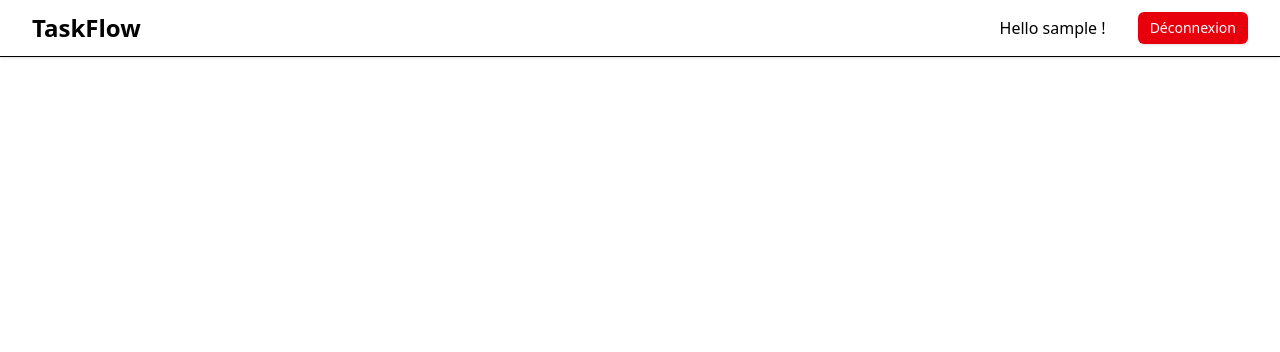
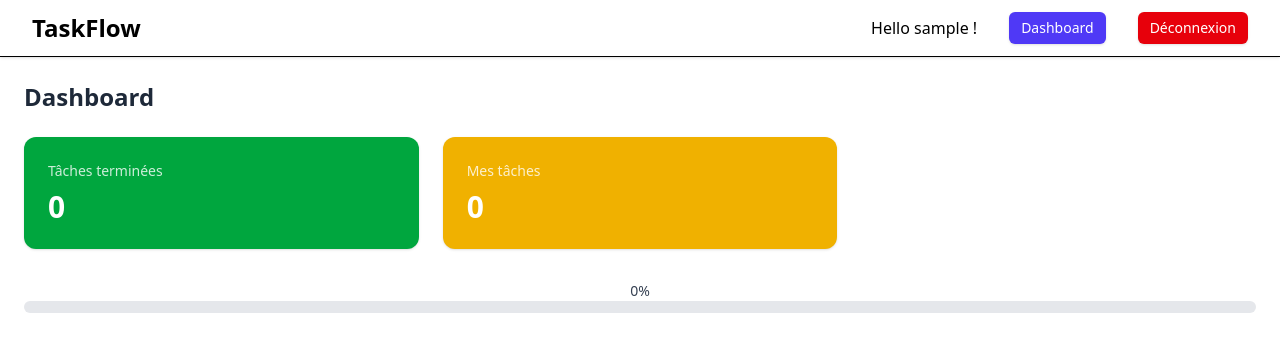
Before and after one commit to Louisrca/angular-task-manager, an Angular app in the folder web/: page /dashboard in a window 1280 px wide. Before the commit this address led to /. Shown: the top 352 px of the page. Built offline with nearby package versions, Linux system fonts and the light colour scheme; no server answers; sample sign-in values are in the browser's storage.

Commit message:
part-3: Dashboard Analytics

```diff
--- /dev/null
+++ b/web/src/app/features/dashboard/dashboard.html
@@ -0,0 +1,44 @@
+<div class="p-6">
+  <h1 class="mb-6 text-2xl font-bold text-gray-800">Dashboard</h1>
+
+  <div class="grid grid-cols-1 gap-6 sm:grid-cols-2 lg:grid-cols-3">
+
+    @if (isAdmin()) {
+    <div class="rounded-xl bg-blue-600 p-6 text-white shadow">
+      <p class="text-sm opacity-80">Total des tâches</p>
+      <p class="mt-2 text-3xl font-extrabold">
+        {{ totalTasks() }}
+      </p>
+    </div>
+    }
+
+    <div class="rounded-xl bg-green-600 p-6 text-white shadow">
+      <p class="text-sm opacity-80">Tâches terminées</p>
+      <p class="mt-2 text-3xl font-extrabold">
+        {{ doneTasks() }}
+      </p>
+    </div>
+
+    <div class="rounded-xl bg-yellow-500 p-6 text-white shadow">
+      <p class="text-sm opacity-80">Mes tâches</p>
+      <p class="mt-2 text-3xl font-extrabold">
+        {{ myTasks() }}
+      </p>
+    </div>
+
+  </div><br>
+
+  <div class="w-full">
+    <div class="mt-2 text-center text-sm font-medium text-gray-700">
+      {{ completionPercent() }}%
+    </div>
+
+    <div class="h-3 w-full rounded-full bg-gray-200 overflow-hidden">
+      <div class="h-full rounded-full bg-sky-600 transition-all duration-500 ease-out"
+        [style.width.%]="completionPercent()"></div>
+    </div>
+
+  </div>
+
+
+</div>
--- /dev/null
+++ b/web/src/app/features/dashboard/dashboard.ts
@@ -0,0 +1,77 @@
+import {
+  Component,
+  DestroyRef,
+  inject,
+  OnInit,
+  signal,
+  computed,
+} from '@angular/core';
+import { TaskService } from '../task/services/taskService';
+import { AuthService } from '../../core/auth/services/auth-service';
+import { Tasks, Status } from '../task/interfaces/tasks';
+import { takeUntilDestroyed } from '@angular/core/rxjs-interop';
+import { CommonModule } from '@angular/common';
+import { Router } from '@angular/router';
+
+@Component({
+  selector: 'app-dashboard',
+  standalone: true,
+  templateUrl: './dashboard.html',
+  imports: [CommonModule],
+  styleUrl: './dashboard.css',
+})
+export class Dashboard implements OnInit {
+  private taskService = inject(TaskService);
+  public authService = inject(AuthService);
+  private destroyRef = inject(DestroyRef);
+  private router = inject(Router);
+
+  tasks = signal<Tasks[]>([]);
+
+  ngOnInit() {
+    this.loadTasks();
+  }
+
+
+
+  loadTasks() {
+    this.taskService
+      .getAllTask()
+      .pipe(takeUntilDestroyed(this.destroyRef))
+      .subscribe({
+        next: tasks => this.tasks.set(tasks),
+        error: () => console.error('Erreur chargement dashboard'),
+      });
+  }
+
+
+  totalTasks = computed(() => this.tasks().length);
+
+  doneTasks = computed(() =>
+    this.tasks().filter(t => t.status === Status.DONE).length
+  );
+
+  myTasks = computed(() => {
+    const user = this.authService.currentUser();
+    if (!user?.username) return 0;
+
+    return this.tasks().filter(
+      task => task.user?.username === user.username
+    ).length;
+  });
+
+
+  isAdmin = computed(
+    () => this.authService.currentUser()?.role === 'ADMIN'
+  );
+
+  completionPercent = computed(() => {
+    const tasks = this.tasks();
+    if (tasks.length === 0) return 0;
+
+    const done = tasks.filter(t => t.status === Status.DONE).length;
+    return Math.round((done / tasks.length) * 100);
+  });
+
+
+}
--- a/web/src/app/features/users/admin-page/admin-page.html
+++ b/web/src/app/features/users/admin-page/admin-page.html
@@ -18,8 +18,7 @@
 
             <tbody>
                 @for (user of users(); track user.id) {
-                <tr [style.display]="hiddenUserId() === user.id ? 'none' : ''"
-                    class="border-b last:border-b-0 hover:bg-slate-50 transition-colors">
+                <tr class="border-b last:border-b-0 hover:bg-slate-50 transition-colors">
 
                     <td class="px-6 py-4 font-medium text-slate-900">
                         {{ user.username }}
--- a/web/src/app/features/users/admin-page/admin-page.ts
+++ b/web/src/app/features/users/admin-page/admin-page.ts
@@ -17,9 +17,7 @@ export class AdminPage {
   private tasksService = inject(TaskService);
 
   users = this.usersService.users;
-  deletedUsers = this.usersService.deletedUsers;
   tasks: WritableSignal<Tasks[]> = signal<Tasks[]>([]);
-  hiddenUserId = signal<number | null>(null);
   message = signal<string | null>(null);
 
   currentUser: User | null = this.authService.currentUser()
@@ -46,6 +44,12 @@ export class AdminPage {
 
   deleteUser(user: User) {
     this.usersService.deleteUser(user);
+    if (confirm(`Etes-vous sûr de vouloir supprimer ${user.username} ?`)) {
+      this.message.set(`${user.username} banni avec succès`);
+      setTimeout(()=>{
+        this.message.set(null)
+      }, 3000)
+    }
   }
   isCurrentUser(username: string): boolean {
     return username !== this.currentUser?.username ;
--- a/web/src/app/shared/header/header.html
+++ b/web/src/app/shared/header/header.html
@@ -13,6 +13,13 @@
         Administration
       </button>
       }
+      <div class="flex items-center gap-2">
+        <button type="button" [routerLink]="['/dashboard']"
+                class="rounded-md bg-indigo-600 px-3 py-1.5 text-sm font-medium text-white shadow-sm transition-colors hover:bg-indigo-700 focus:outline-none focus:ring-2 focus:ring-indigo-500 focus:ring-offset-2">
+          Dashboard
+        </button>
+      </div>
+
       <button type="button" (click)="logout()"
         class="rounded-md bg-red-600 px-3 py-1.5 text-sm font-medium text-white shadow-sm transition-colors hover:bg-red-700 focus:outline-none focus:ring-2 focus:ring-red-500 focus:ring-offset-2">
         Déconnexion
```
Also changed, not shown: web/src/app/app.routes.ts (+16 -14 lines), web/src/app/features/dashboard/dashboard.css (added), 1 other file (tests, documents, lock files or other folders).
